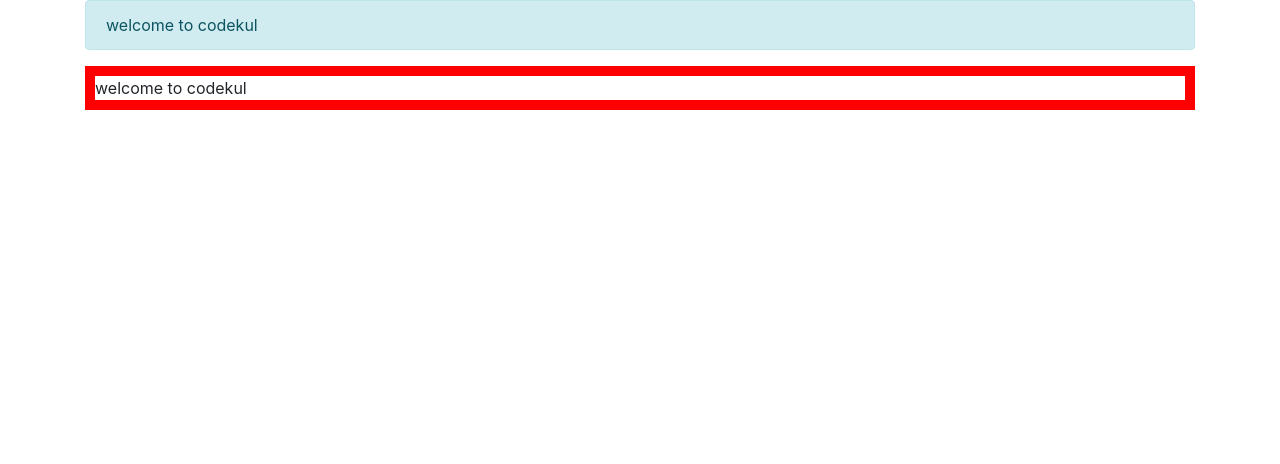
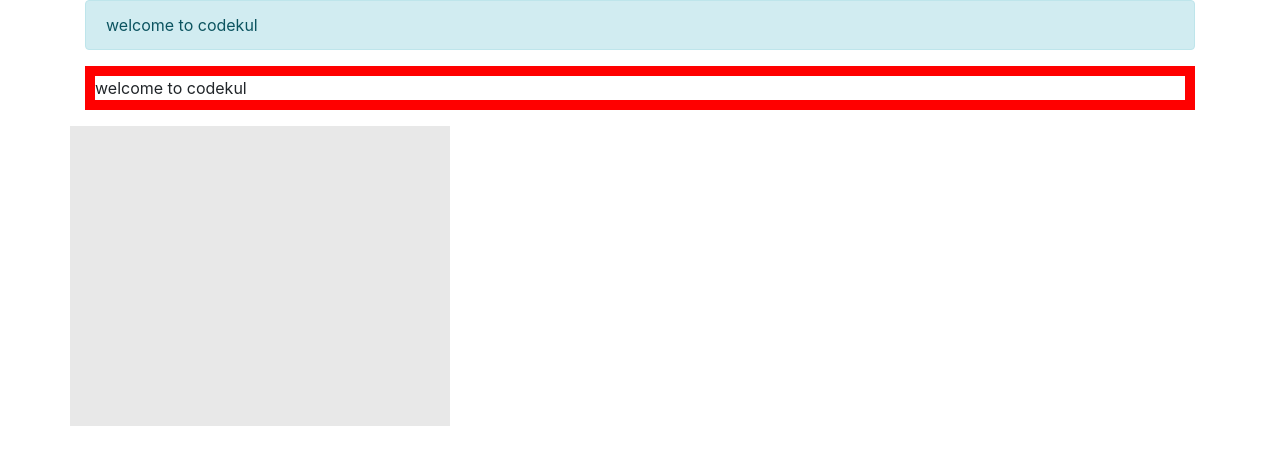
Before and after one commit to CodeKul/daily-angular-1030-1130-6thaug18, an Angular app in the folder angular/mysample/: page / in a window 1280 px wide. Shown: the top 464 px of the page. Built offline with nearby package versions, Linux system fonts and the light colour scheme.

Commit message:
directives : custom attribute directive

```diff
--- a/angular/mysample/src/app/directives/directives.component.html
+++ b/angular/mysample/src/app/directives/directives.component.html
@@ -9,7 +9,13 @@
   </div>
 </div>
 <div class="row">
-    <div appMagic class="col-md-4" [ngStyle]="{'height' : '300px', 'background':'#e8e8e8'}" >
+  <div [appMagic]="'#e8e8e8'" class="col-md-4" [ngStyle]="{'height' : '300px', 'background':'#e8e8e8'}">
+
+  </div>
+  <!-- <div appMagic [hstClr]="'#ff0000'" class="col-md-4" [ngStyle]="{'height' : '300px', 'background':'#e8e8e8'}" >
 
     </div>
-  </div>
+    <div appMagic [hstClr]="'#00ff00'" class="col-md-4" [ngStyle]="{'height' : '300px', 'background':'#e8e8e8'}" >
+
+    </div> -->
+</div>
--- a/angular/mysample/src/app/directives/magic.directive.ts
+++ b/angular/mysample/src/app/directives/magic.directive.ts
@@ -1,10 +1,11 @@
-import { Directive, HostBinding, HostListener } from '@angular/core';
+import { Directive, HostBinding, HostListener, Input } from '@angular/core';
 
 @Directive({
   selector: '[appMagic]'
 })
 export class MagicDirective {
 
+  @Input('appMagic')
   @HostBinding('style.background')
   hstClr: string
 
```
